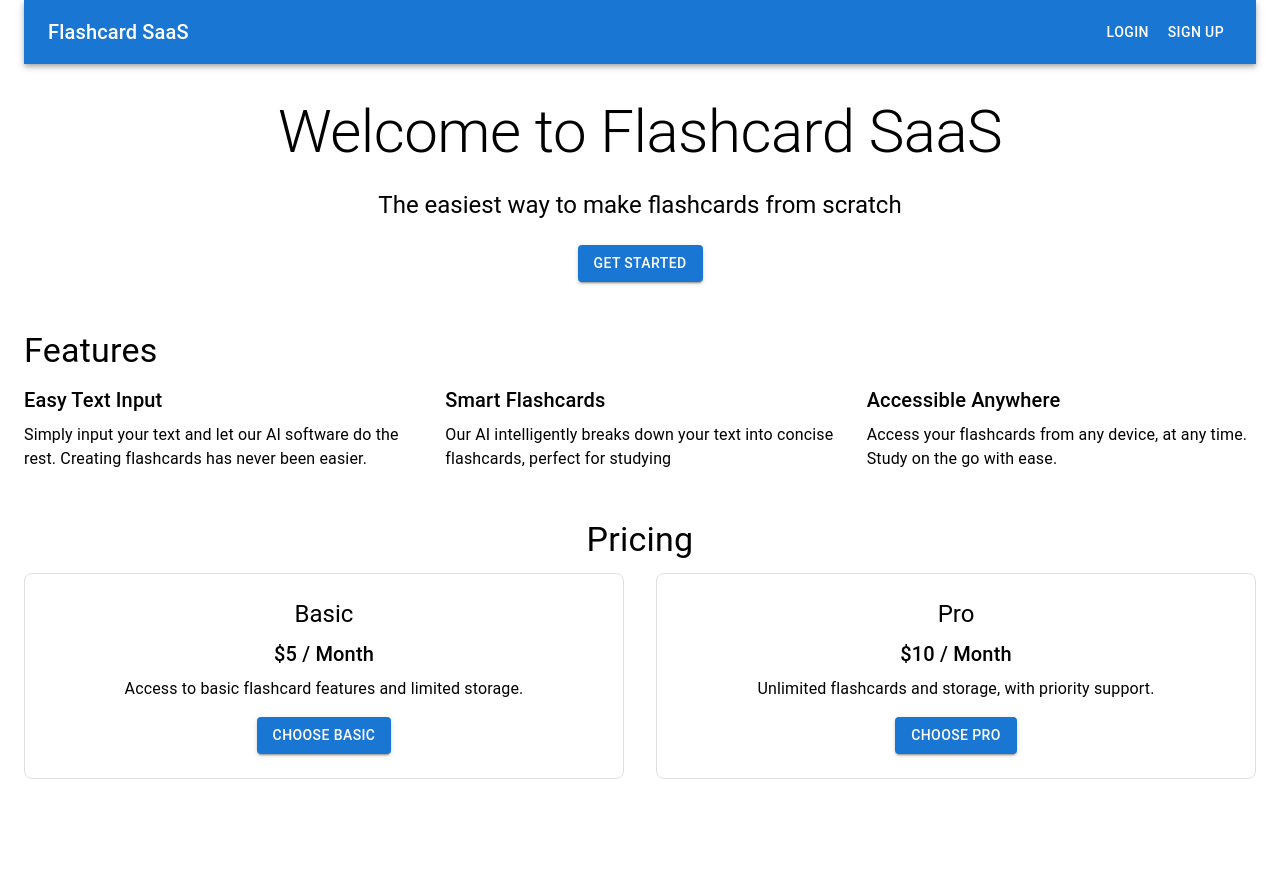
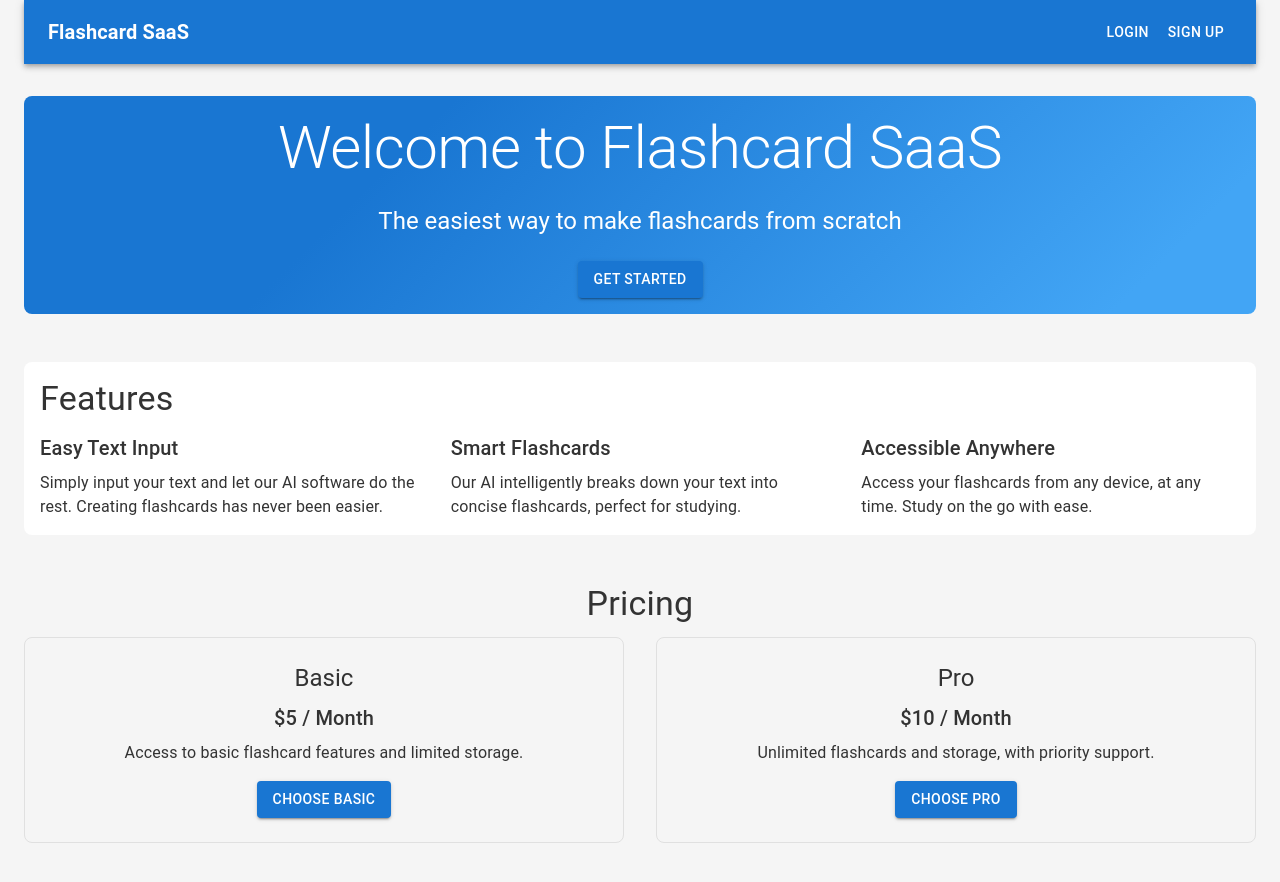
Before and after one commit to Azlaan20/flashcard_saas, a Next.js app: page / in a window 1280 px wide. Shown: the top 882 px of the page. Before the commit the page ends 827 px from the top, so only its background shows below. Built offline with nearby package versions, Linux system fonts and the light colour scheme; no server answers.

Commit message:
Website Completed

```diff
--- a/app/globals.css
+++ b/app/globals.css
@@ -1,5 +1,80 @@
+/* globals.css */
 * {
   box-sizing: border-box;
   padding: 0;
   margin: 0;
 }
+
+body {
+  font-family: 'Roboto', sans-serif;
+  background-color: #f5f5f5; /* Light gray background */
+  color: #333; /* Dark gray text */
+  transition: background-color 0.3s ease;
+}
+
+a {
+  color: #1976d2; /* Primary color */
+  text-decoration: none;
+  transition: color 0.3s ease;
+}
+
+a:hover {
+  color: #115293; /* Darker shade of primary color */
+}
+
+/* AppBar styles */
+.MuiAppBar-root {
+  color: rgb(15, 198, 250);
+  background-color: #ffffff; /* White background for AppBar */
+  box-shadow: 0 2px 4px rgba(0, 0, 0, 0.1);
+}
+
+.MuiTypography-root {
+  transition: color 0.3s ease;
+}
+
+.MuiTypography-root:hover {
+  color: #1976d2;
+}
+
+.MuiTypography-h6 {
+  font-weight: bold;
+}
+
+.MuiButton-root {
+  transition: background-color 0.3s ease, transform 0.2s ease;
+}
+
+.MuiButton-root:hover {
+  transform: scale(1.05);
+}
+
+/* Button styles */
+.MuiButton-containedPrimary {
+  background-color: #1976d2; /* Primary color */
+  color: #ffffff;
+  border-radius: 8px;
+}
+
+.MuiButton-containedPrimary:hover {
+  background-color: #115293; /* Darker shade of primary color */
+}
+
+/* Card styles */
+.MuiCard-root {
+  box-shadow: 0 4px 8px rgba(0, 0, 0, 0.1);
+  border-radius: 12px;
+  overflow: hidden;
+}
+
+.MuiCardContent-root {
+  padding: 16px;
+}
+
+.MuiCardActionArea-root {
+  transition: transform 0.3s ease;
+}
+
+.MuiCardActionArea-root:hover {
+  transform: scale(1.02);
+}
--- a/app/page.js
+++ b/app/page.js
@@ -1,13 +1,19 @@
-'use client'
+'use client';
 import Image from "next/image";
 import getStripe from "@/utils/get-stripe";
 import { SignedIn, SignedOut, UserButton } from "@clerk/nextjs";
 import { Toolbar, Container, AppBar, Typography, Button, Box, Grid } from "@mui/material";
 import Head from "next/head";
+import { useRouter } from 'next/navigation';
 
 export default function Home() {
+  const router = useRouter();
 
-  const handleSubmit = async () =>{
+  const handleGetStarted = () => {
+    router.push('/generate');
+  }
+
+  const handleSubmit = async () => {
     const checkoutSession = await fetch('/api/checkout-session', {
       method: 'POST',
       headers: {
@@ -17,33 +23,34 @@ export default function Home() {
 
     const checkoutSessionJson = await checkoutSession.json()
 
-    if (checkoutSession.statusCode === 500){
+    if (checkoutSession.statusCode === 500) {
       console.error(checkoutSession.message)
       return
     }
 
     const stripe = await getStripe()
-    const {error} = await stripe.redirectToCheckout({
+    const { error } = await stripe.redirectToCheckout({
       sessionId: checkoutSessionJson.id,
     })
 
-    if(error){
+    if (error) {
       console.warn(error.message)
     }
   }
+
   return (
     <Container maxWidth='100vw'>
       <Head>
         <title>Flashcard SaaS</title>
-        <meta name='description' content='Create flashcard from your text' />
+        <meta name='description' content='Create flashcards from your text' />
       </Head>
 
       <AppBar position='static'>
         <Toolbar>
-          <Typography variant='h6' style={{flexGrow: 1}}>Flashcard SaaS</Typography>
+          <Typography variant='h6' style={{ flexGrow: 1, fontWeight: 'bold' }}>Flashcard SaaS</Typography>
           <SignedOut>
-            <Button color='inherit' href = '/sign-in'>Login</Button>
-            <Button color='inherit' href = '/sign-up'>Sign Up</Button>
+            <Button color='inherit' href='/sign-in'>Login</Button>
+            <Button color='inherit' href='/sign-up'>Sign Up</Button>
           </SignedOut>
           <SignedIn>
             <UserButton />
@@ -51,63 +58,70 @@ export default function Home() {
         </Toolbar>
       </AppBar>
 
-      <Box sx = {{
+      <Box sx={{
         textAlign: 'center',
-        my:4,
+        my: 4,
+        p: 2,
+        background: 'linear-gradient(135deg, #1976d2 30%, #42a5f5 90%)',
+        color: '#fff',
+        borderRadius: 2
       }}>
         <Typography variant="h2" gutterBottom>Welcome to Flashcard SaaS</Typography>
         <Typography variant="h5" gutterBottom>The easiest way to make flashcards from scratch</Typography>
-        <Button variant='contained' color='primary' sx={{mt:2}}>Get Started</Button>
+        <Button variant='contained' color='primary' sx={{ mt: 2 }} onClick={handleGetStarted}>Get Started</Button>
       </Box>
-      <Box sx = {{my:6}}>
-        <Typography variant = 'h4' gutterBottom>
-          Features
-        </Typography>
-        <Grid container spacing = {4}>
-          <Grid item xs = {12} md = {4}>
+      <Box sx={{ my: 6, p: 2, backgroundColor: '#ffffff', borderRadius: 2 }}>
+        <Typography variant='h4' gutterBottom>Features</Typography>
+        <Grid container spacing={4}>
+          <Grid item xs={12} md={4}>
             <Typography variant='h6' gutterBottom>Easy Text Input</Typography>
             <Typography variant='body1'>Simply input your text and let our AI software do the rest. Creating flashcards has never been easier.</Typography>
           </Grid>
-          <Grid item xs = {12} md = {4}>
+          <Grid item xs={12} md={4}>
             <Typography variant='h6' gutterBottom>Smart Flashcards</Typography>
-            <Typography variant='body1'>Our AI intelligently breaks down your text into concise flashcards, perfect for studying</Typography>
+            <Typography variant='body1'>Our AI intelligently breaks down your text into concise flashcards, perfect for studying.</Typography>
           </Grid>
-          <Grid item xs = {12} md = {4}>
+          <Grid item xs={12} md={4}>
             <Typography variant='h6' gutterBottom>Accessible Anywhere</Typography>
             <Typography variant='body1'>Access your flashcards from any device, at any time. Study on the go with ease.</Typography>
           </Grid>
         </Grid>
       </Box>
-
-      <Box sx = {{my:6, textAlign: 'center'}}>
-      <Typography variant = 'h4' gutterBottom>
-        Pricing
-      </Typography>
-      <Grid container spacing = {4}>
-          <Grid item xs = {12} md = {6}>
-            <Box sx = {{
+      <Box sx={{ my: 6, textAlign: 'center' }}>
+        <Typography variant='h4' gutterBottom>Pricing</Typography>
+        <Grid container spacing={4}>
+          <Grid item xs={12} md={6}>
+            <Box sx={{
               p: 3,
               border: '1px solid',
               borderColor: 'grey.300',
               borderRadius: 2,
+              transition: 'box-shadow 0.3s ease',
+              '&:hover': {
+                boxShadow: '0 8px 16px rgba(0, 0, 0, 0.2)',
+              },
             }}>
               <Typography variant='h5' gutterBottom>Basic</Typography>
               <Typography variant='h6' gutterBottom>$5 / Month</Typography>
               <Typography variant='body1'>Access to basic flashcard features and limited storage.</Typography>
-            <Button variant = 'contained' color="primary" sx = {{mt:2}}>Choose Basic</Button>
+              <Button variant='contained' color='primary' sx={{ mt: 2 }}>Choose Basic</Button>
             </Box>
           </Grid>
-          <Grid item xs = {12} md = {6}>
-          <Box sx = {{
+          <Grid item xs={12} md={6}>
+            <Box sx={{
               p: 3,
               border: '1px solid',
               borderColor: 'grey.300',
               borderRadius: 2,
+              transition: 'box-shadow 0.3s ease',
+              '&:hover': {
+                boxShadow: '0 8px 16px rgba(0, 0, 0, 0.2)',
+              },
             }}>
               <Typography variant='h5' gutterBottom>Pro</Typography>
               <Typography variant='h6' gutterBottom>$10 / Month</Typography>
               <Typography variant='body1'>Unlimited flashcards and storage, with priority support.</Typography>
-            <Button variant = 'contained' color="primary" sx = {{mt:2}} onClick= {handleSubmit}>Choose Pro</Button>
+              <Button variant='contained' color='primary' sx={{ mt: 2 }} onClick={handleSubmit}>Choose Pro</Button>
             </Box>
           </Grid>
         </Grid>
--- a/package.json
+++ b/package.json
@@ -9,7 +9,7 @@
     "lint": "next lint"
   },
   "dependencies": {
-    "@clerk/nextjs": "^5.3.3",
+    "@clerk/nextjs": "^5.3.4",
     "@emotion/react": "^11.13.3",
     "@emotion/styled": "^11.13.0",
     "@mui/icons-material": "^5.16.7",
```
Also changed, not shown: app/flashcard/page.js (+57 -53 lines), app/flashcards/page.js (+4 -6 lines), app/generate/page.js (+115 -70 lines), 1 other file (tests, documents, lock files or other folders). Lines whose indentation alone changed are shown as unchanged.
